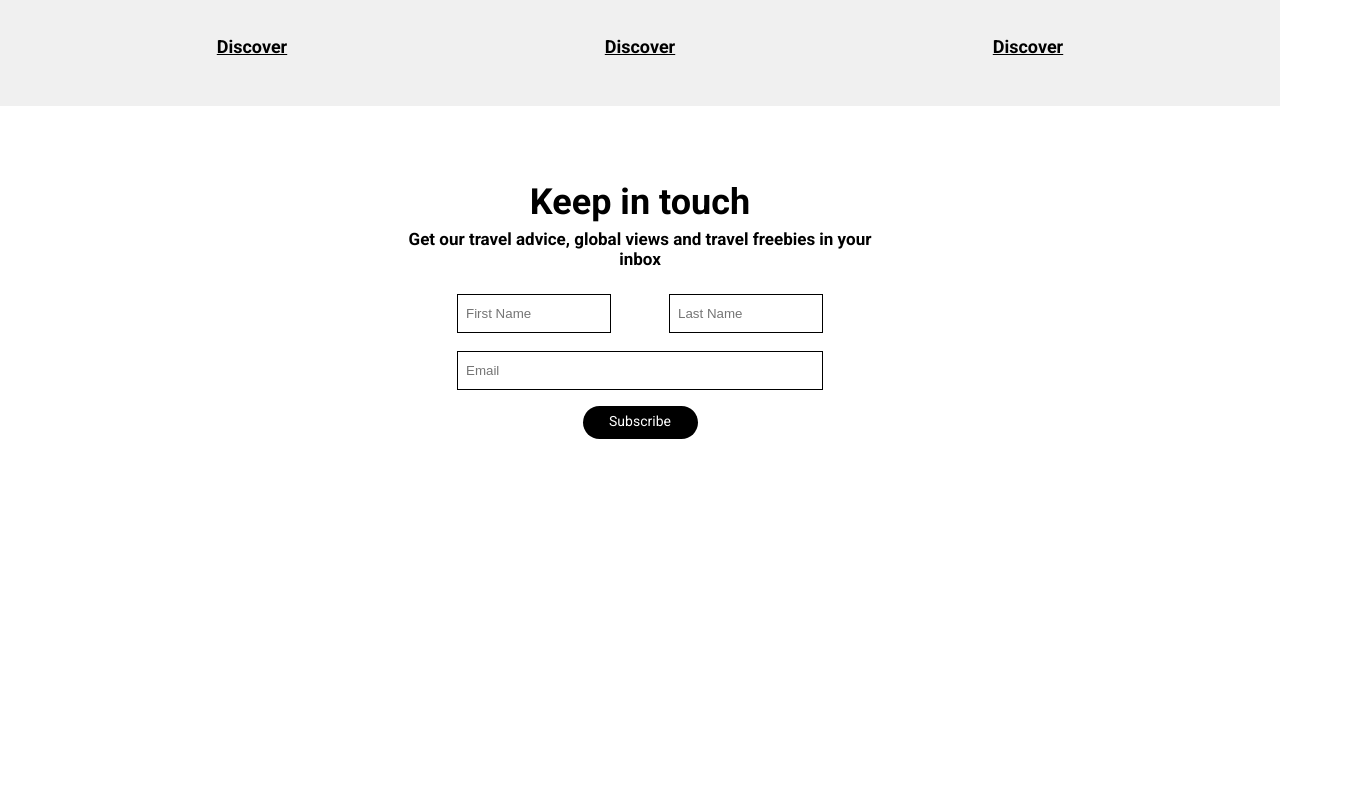
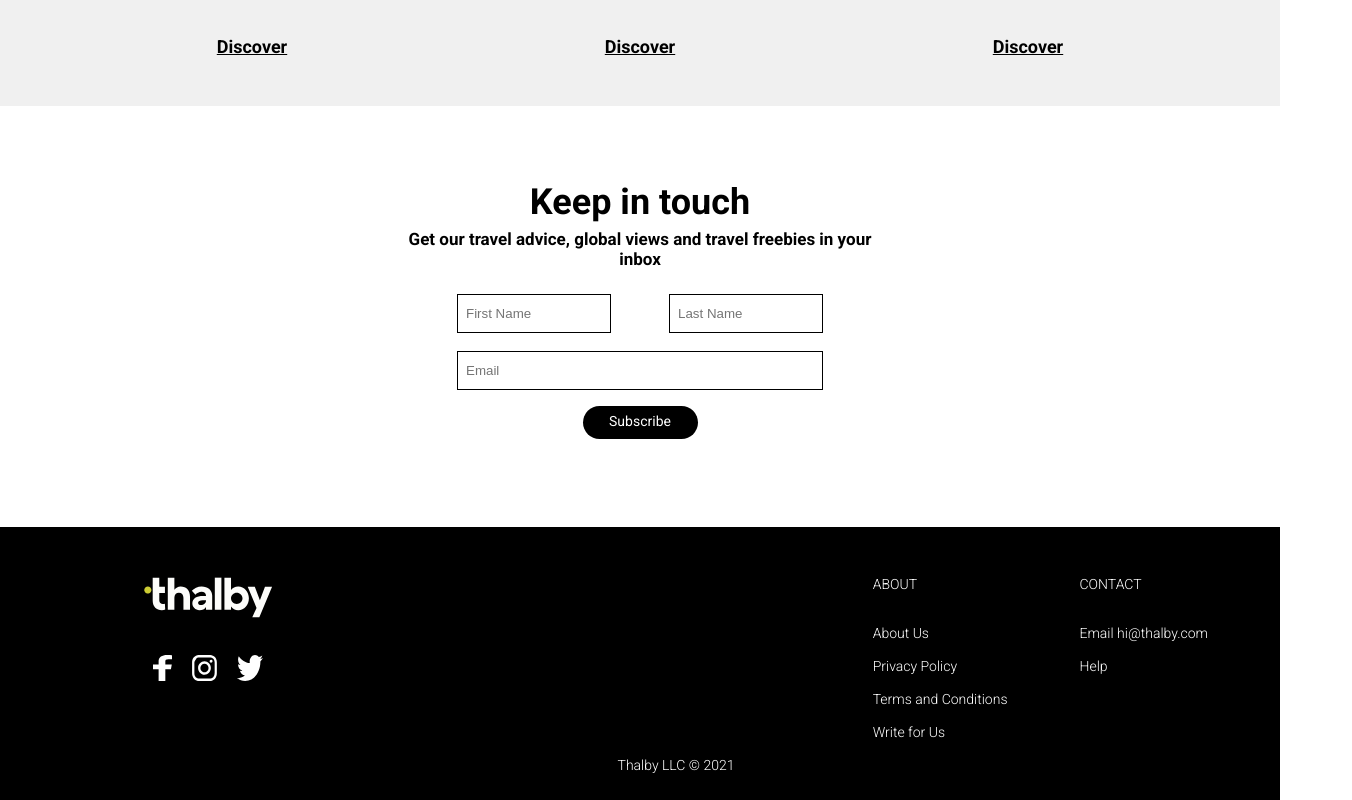
Before and after one commit to hoakiin/thalby, a plain HTML site: page index.html in a window 1280 px wide. Shown: the part 5574-6374 px from the top of the page, 1352 px wide, since content can reach past the window. Before the commit the page ends 6101 px from the top, so only its background shows below. Drawn offline with Linux system fonts and the light colour scheme.

Commit message:
add footer

```diff
--- a/css/styles.css
+++ b/css/styles.css
@@ -15,12 +15,16 @@ a {
     color: inherit;
 }
 
+a:hover {
+    text-decoration: underline;
+}
+
 .container {
     width: 1064px;
     margin: 0 auto;
 }
 
-/* header section */
+/* header */
 
 .header {
     padding: 15px 0;
@@ -94,6 +98,11 @@ a {
     padding: 8px 26px 9px 26px;
     border-radius: 50px;
     font-size: 17px;
+}
+
+.main__btn:hover {
+    text-decoration: none;
+    background-color: #2d2b2b;
 }
 
 .main__img {
@@ -367,3 +376,60 @@ a {
     padding: 7px 0 10px 0;
     border-radius: 50px;
 }
+
+.subscribe button:hover {
+    background-color: #2d2b2b;
+}
+
+
+/* footer */
+
+.footer {
+    background-color: #000;
+    color: #fff;
+    font-size: 14px;
+    font-weight: 350;
+}
+
+.footer .container {
+    padding: 50px 144px 28px 144px;
+}
+
+.footer__top {
+    display: flex;
+    justify-content: space-between;
+}
+
+.footer__top__left {
+    width: 127px;
+}
+
+.footer__top__icons {
+    width: 110px;
+    margin: 35px auto 0 auto;
+    display: flex;
+    justify-content: space-between;
+}
+
+.footer__top__right {
+    display: flex;
+    column-gap: 72px;
+}
+
+.footer__top__right p {
+    text-transform: uppercase;
+    margin-bottom: 35px;
+}
+
+.footer__top__right nav{
+    display: flex;
+    flex-direction: column;
+}
+
+.footer__top__right a{
+    padding-bottom: 19px;
+}
+
+.footer__bottom p {
+    text-align: center;
+}
--- a/index.html
+++ b/index.html
@@ -191,5 +191,50 @@
             </form>
         </div>
     </section>
+
+    <footer class="footer">
+        <div class="container">
+            <div class="footer__top">
+                <div class="footer__top__left">
+                    <div class="footer__top__logo">
+                        <img src="images/thalby white.svg" alt="thalby logo">
+                    </div>
+                    <div class="footer__top__icons">
+                        <a>
+                            <img src="images/fb.svg" alt="facebook">
+                        </a>
+                        <a>
+                            <img src="images/insta.svg" alt="instagram">
+                        </a>
+                        <a>
+                            <img src="images/twitter.svg" alt="twitter">
+                        </a>
+                    </div>
+                </div>
+
+                <div class="footer__top__right">
+                    <div class="footer__about">
+                        <p>about</p>
+                        <nav>
+                            <a href="#">About Us</a>
+                            <a href="#">Privacy Policy</a>
+                            <a href="#">Terms and Conditions</a>
+                            <a href="#">Write for Us</a>
+                        </nav>
+                    </div>
+                    <div class="footer__contact">
+                        <p>contact</p>
+                        <nav>
+                            <a href="#">Email hi@thalby.com</a>
+                            <a href="#">Help</a>
+                        </nav>
+                    </div>
+                </div>
+            </div>
+            <div class="footer__bottom">
+                <p>Thalby LLC © 2021</p>
+            </div>
+        </div>
+    </footer>
 </body>
 </html>
```
Also changed, not shown: images/fb.svg (added), images/insta.svg (added), images/thalby white.svg (added), images/twitter.svg (added).
